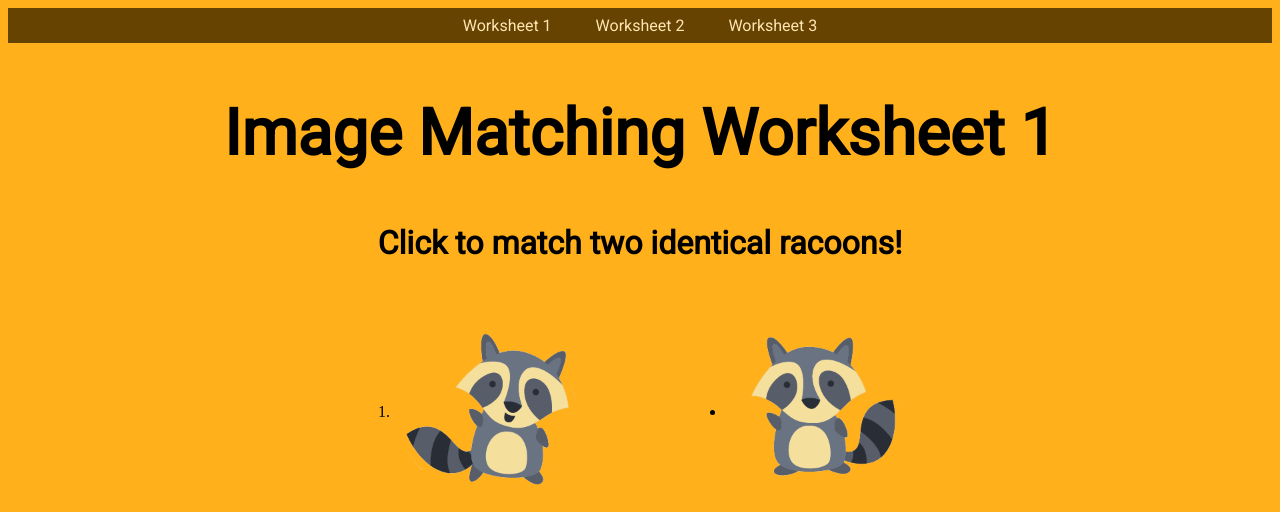
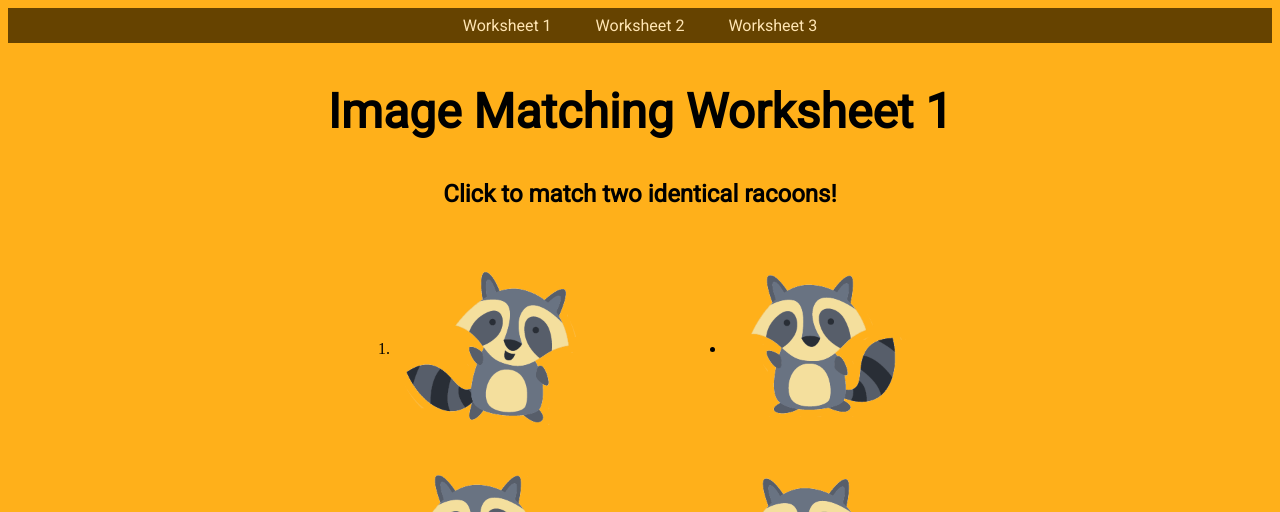
Before and after one commit to yulonglong/BipartiteMatchingGame, a PHP site: page /lab1/index.html in a window 1280 px wide. Shown: the top 512 px of the page. Run offline with PHP 8.4, Linux system fonts and the light colour scheme.

Commit message:
Adjusted font size

```diff
--- a/lab1/css/style.css
+++ b/lab1/css/style.css
@@ -30,14 +30,14 @@ body {
 
 h1 {
 	font-family: 'Roboto';
-	font-size: 4em;
+	font-size: 3em;
 	text-align: center;
 }
 
 h3 {
 	font-family: 'Roboto';
 	text-align: center;
-	font-size: 2em;
+	font-size: 1.5em;
 }
 
 p {
```
